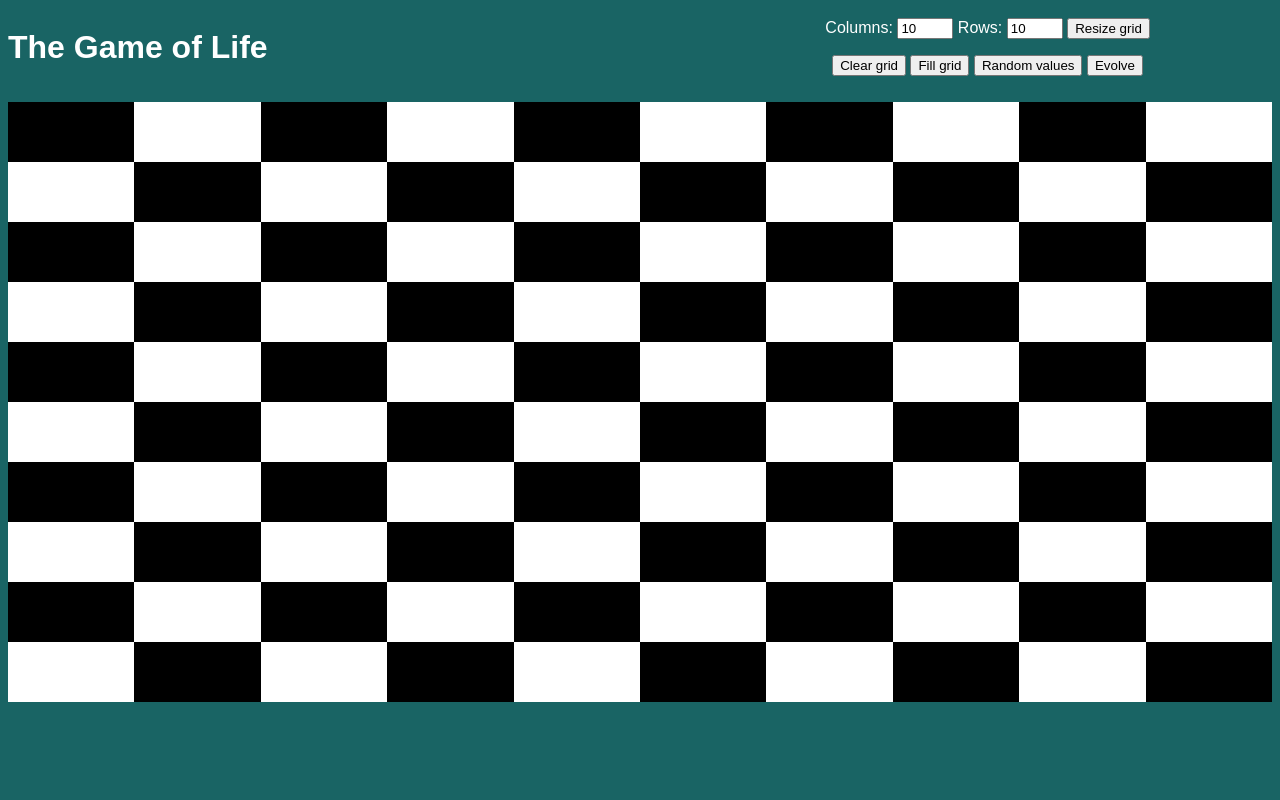
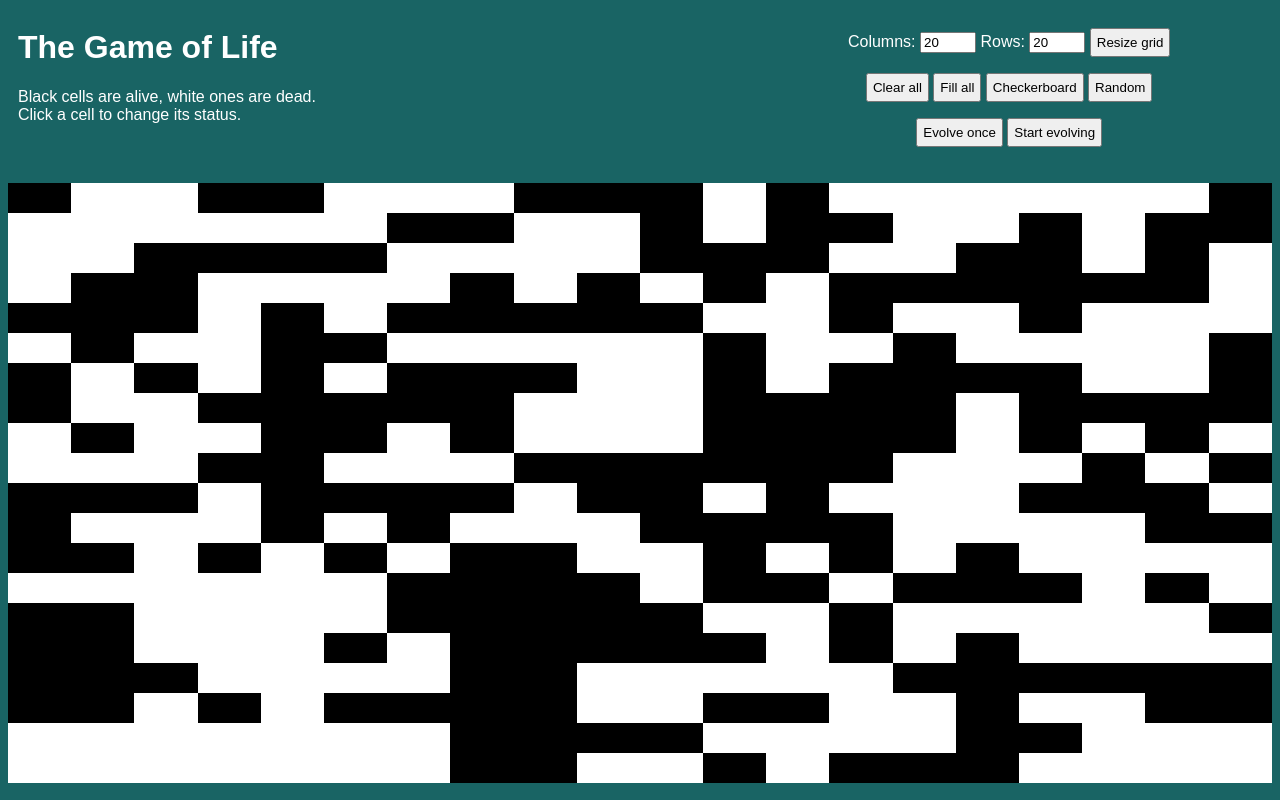
Before and after one commit to a1ip/rc-projects, a plain HTML site: page gameOfLife/gameOfLife.html in a window 1280 px wide. Drawn offline with Linux system fonts and the light colour scheme.

Commit message:
Working on timed evolution

```diff
--- a/gameOfLife/gameOfLife.html
+++ b/gameOfLife/gameOfLife.html
@@ -30,14 +30,20 @@
     }
 
     header {
-        width: 45%;
+        max-width: 50%;
         float:left;
+        padding-left: 10px;
+        /*border:1px solid white;*/
         /*text-align: center;*/
     }
 
+    button {
+        padding: 5px;
+    }
+
     #controls {
-        width: 45%;
-        margin: 10px auto;
+        min-width: 40%;
+        padding: 20px 10px;
         text-align: center;
         float:right;
 
@@ -79,20 +85,25 @@
         <header>
             <h1><a href="https://en.wikipedia.org/wiki/Conway%27s_Game_of_Life"
                     title="Conway's Game of Life on Wikipedia">The Game of Life</a></h1>
-
+            <p>Black cells are alive, white ones are dead.<br>Click a cell to change its status.</p>
         </header>
 
         <div id="controls">
             <form>
-                Columns: <input type="number" name="columns" min="2" max="50" value="10">
-                Rows: <input type="number" name="rows" min="2" max="50" value="10">
+                Columns: <input type="number" name="columns" min="2" max="50" value="20">
+                Rows: <input type="number" name="rows" min="2" max="50" value="20">
                 <button type="button" name="resize" onclick="resizeGrid(columns.value, rows.value)">Resize grid</button>
             </form>
             <p>
-                <button type="button" name="clear" onclick="clearGrid()">Clear grid</button>
-                <button type="button" name="fill" onclick="fillGrid()">Fill grid</button>
-                <button type="button" name="random" onclick="randomValues()">Random values</button>
-                <button type="button" name="evolve" onclick="updateGrid()">Evolve</button></p>
+                <button type="button" name="clear" onclick="clearGrid()">Clear all</button>
+                <button type="button" name="fill" onclick="fillGrid()">Fill all</button>
+                <button type="button" name="checker" onclick="checkerGrid()">Checkerboard</button>
+                <button type="button" name="random" onclick="randomValues()">Random</button>
+            </p>
+            <p>
+                <button type="button" name="evolve" onclick="updateGrid()">Evolve once</button>
+                <button type="button" name="start" onclick="startEvolving(this)">Start evolving</button>
+            </p>
         </div>
 
         <div id="grid">
@@ -105,8 +116,8 @@
 
     <script>
 
-        var nColumns = 10;
-        var nRows = 10;
+        var nColumns = 20;
+        var nRows = 20;
         resizeGrid(nColumns, nRows);
 
         function resizeGrid(cols, rows) {
@@ -147,11 +158,31 @@
                     thisRow.appendChild(thisCell);
 
 
-                    if (r % 2 === 0 && c % 2 === 0 || r % 2 === 1 && c %2 === 1) {
-                        thisCell.classList.add("alive");
-                    }
+
                 }
+
             }
+
+            // Randomly initiate grid
+            randomValues();
+        }
+
+        function startEvolving(button) {
+            var isRunning = true;
+
+            button.innerHTML = "Stop evolving";
+            console.log(button.onclick);
+            button.onclick = function() {
+                console.log("clicked");
+                isRunning = false;
+            }
+            console.log(button.onclick);
+            // while (isRunning) {
+            //     setTimeout(function() {
+            //         console.log(button.name);
+            //     }, 2000);
+            // }
+            console.log(isRunning);
         }
 
         function updateGrid() {
@@ -294,6 +325,20 @@
             }
         }
 
+        function checkerGrid() {
+            var allCells = document.getElementsByClassName("cell");
+            for (var i = 0; i < allCells.length; i++) {
+                var thisCell = allCells[i];
+                var coords = parseCellId(thisCell.id);
+                var r = coords[0], c = coords[1];
+                if (r % 2 === 0 && c % 2 === 0 || r % 2 === 1 && c %2 === 1) {
+                    thisCell.classList.add("alive");
+                } else {
+                    thisCell.classList.remove("alive");
+                }
+            }
+        }
+
         function randomValues() {
             var allCells = document.getElementsByClassName("cell");
             for (var i = 0; i < allCells.length; i++) {
```
